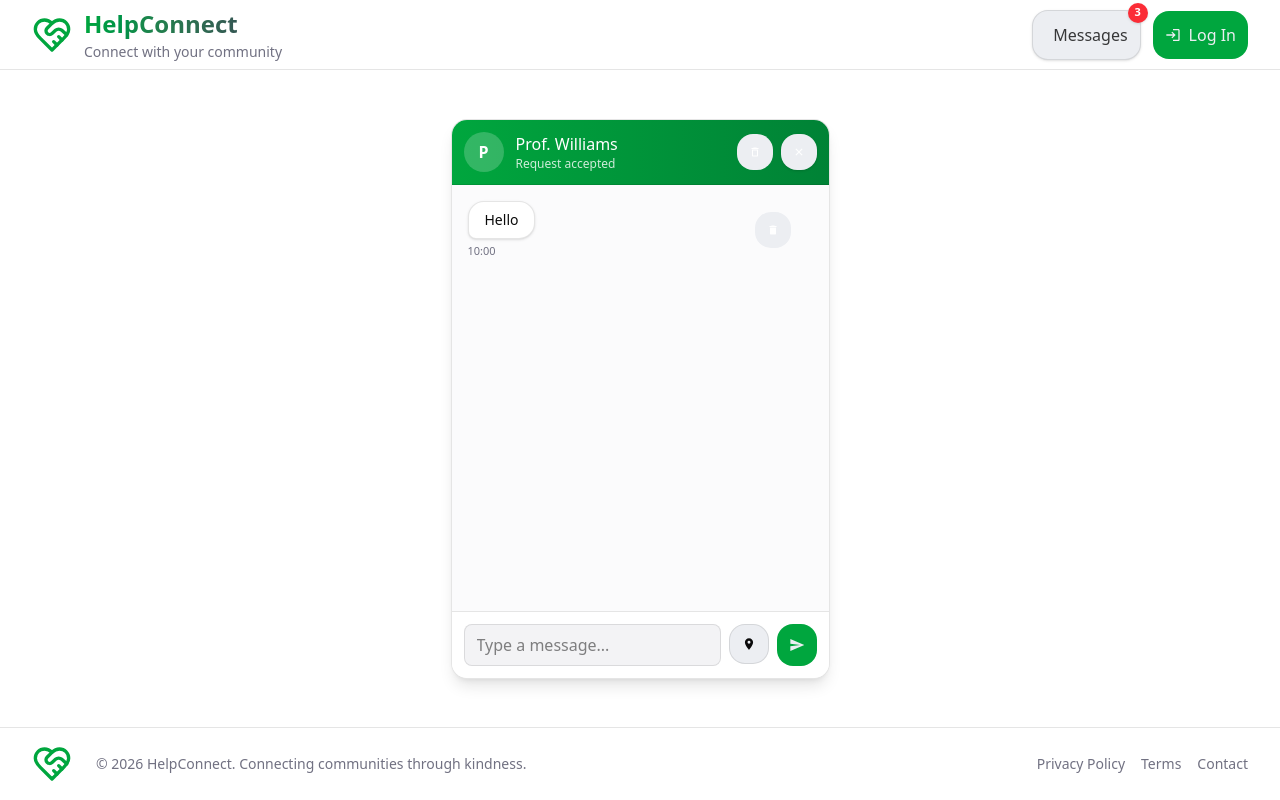
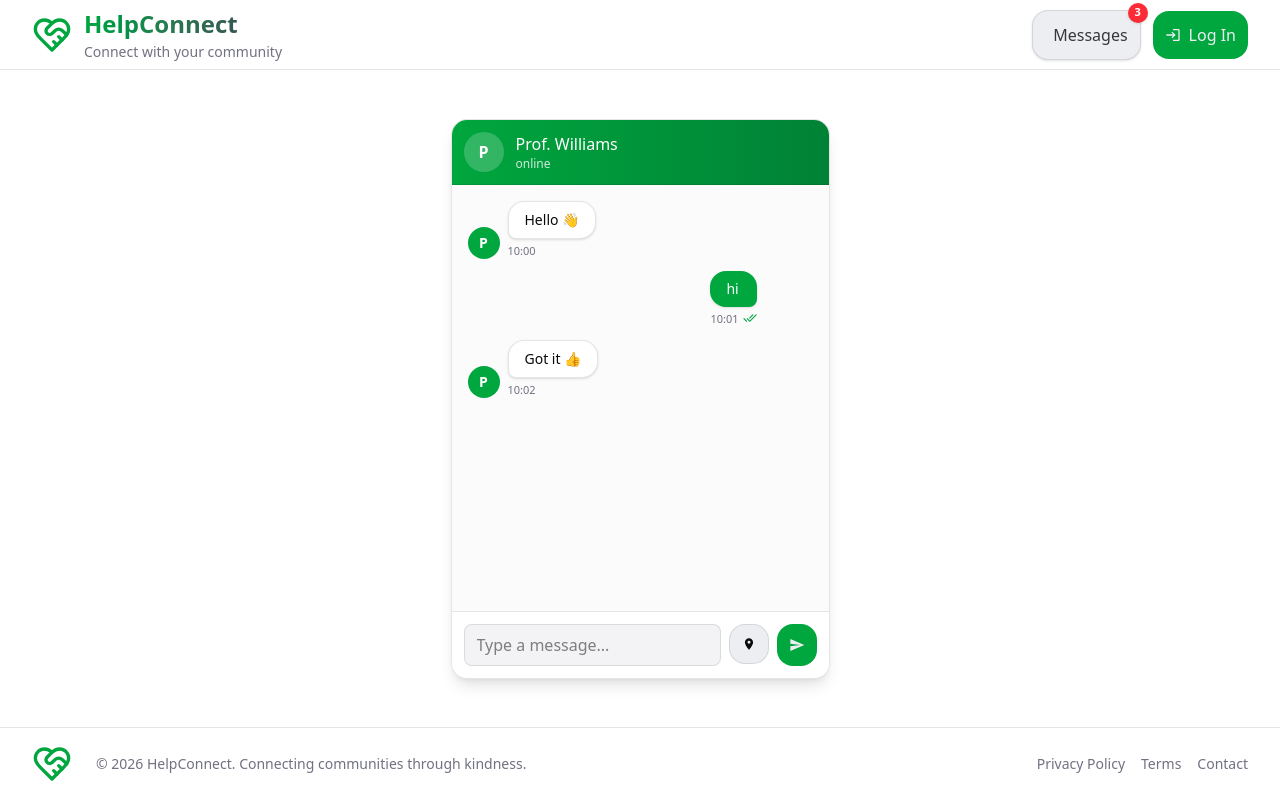
Before and after one commit to MiksuNy/web-project, a React (Vite) app in the folder frontend/: page /chat-test in a window 1280 px wide. Built offline with nearby package versions, Linux system fonts and the light colour scheme.

Commit message:
fix(chat):   swipe delete + remove ghost delete button + correct message roles

```diff
--- a/frontend/src/components/chat/ChatBox.jsx
+++ b/frontend/src/components/chat/ChatBox.jsx
@@ -1,14 +1,18 @@
-// React hooks
 import { useState, useRef, useEffect } from "react";
-import { MdClose, MdDeleteOutline } from "react-icons/md";
-
 import MessageBubble from "./MessageBubble";
 import ChatInput from "./ChatInput";
 
+const now = () =>
+  new Date().toLocaleTimeString([], { hour: "2-digit", minute: "2-digit" });
+
 export default function ChatBox() {
+
   const [messages, setMessages] = useState([
-    { id: 1, text: "Hello", mine: false, time: "10:00" },
+  { id: 1, text: "Hello 👋", mine: false, time: "10:00" },
+  { id: 2, text: "hi", mine: true, time: "10:01", seen: true },
+  { id: 3, text: "Got it 👍", mine: false, time: "10:02" },
 ]);
+
 
   const bottomRef = useRef(null);
 
@@ -16,18 +20,24 @@ export default function ChatBox() {
     bottomRef.current?.scrollIntoView({ behavior: "smooth" });
   }, [messages]);
 
+  // send text
   const send = (text) => {
     const id = Date.now();
-    const time = new Date().toLocaleTimeString([], {
-      hour: "2-digit",
-      minute: "2-digit",
-    });
 
     setMessages((m) => [
       ...m,
-      { id, text, mine: true, time, seen: false },
+      { id, text, mine: true, time: now(), seen: false },
     ]);
 
+    // fake reply (DEV)
+    setTimeout(() => {
+      setMessages((m) => [
+        ...m,
+        { id: id + 1, text: "Got it 👍", mine: false, time: now() },
+      ]);
+    }, 1200);
+
+    // seen simulation
     setTimeout(() => {
       setMessages((m) =>
         m.map((x) => (x.id === id ? { ...x, seen: true } : x))
@@ -35,82 +45,40 @@ export default function ChatBox() {
     }, 1500);
   };
 
-  const removeMessage = (id) => {
+  // delete
+  const removeMessage = (id) =>
     setMessages((m) => m.filter((x) => x.id !== id));
-  };
 
+  // location send
   const sendLocation = () => {
-    if (!navigator.geolocation) {
-      alert("Geolocation not supported");
-      return;
-    }
-
-    navigator.geolocation.getCurrentPosition(
-      (pos) => {
-        const { latitude, longitude } = pos.coords;
-
+    navigator.geolocation.getCurrentPosition((pos) => {
       const id = Date.now();
-        const time = new Date().toLocaleTimeString([], {
-          hour: "2-digit",
-          minute: "2-digit",
-        });
-
       setMessages((m) => [
         ...m,
         {
           id,
           mine: true,
           type: "location",
-            lat: latitude,
-            lng: longitude,
-            time,
+          lat: pos.coords.latitude,
+          lng: pos.coords.longitude,
+          time: now(),
           seen: false,
         },
       ]);
-
-        setTimeout(() => {
-          setMessages((m) =>
-            m.map((x) => (x.id === id ? { ...x, seen: true } : x))
-          );
-        }, 1500);
-      },
-      () => alert("Location permission denied"),
-      { enableHighAccuracy: true, timeout: 8000 }
-    );
+    });
   };
 
   return (
     <div className="w-full max-w-2xl mx-auto border border-border rounded-2xl bg-card shadow-lg flex flex-col h-[560px] overflow-hidden">
 
       {/* header */}
-      <div className="flex items-center gap-3 border-b border-border p-3 bg-linear-to-r from-green-600 to-green-700 text-white">
+      <div className="flex items-center gap-3 p-3 border-b border-border bg-linear-to-r from-green-600 to-green-700 text-white">
         <div className="w-10 h-10 rounded-full bg-white/20 flex items-center justify-center font-bold">
           P
         </div>
-
         <div>
           <div className="font-medium">Prof. Williams</div>
-          <div className="text-xs text-white/80">Request accepted</div>
-        </div>
-
-        <div className="ml-auto flex items-center gap-2">
-
-          {/* delete — soft white hover */}
-          <button
-            className="h-9 w-9 rounded-md hover:bg-white/15 flex items-center justify-center"
-            onClick={() => alert("Delete clicked")}
-          >
-            <MdDeleteOutline size={20} />
-          </button>
-
-          {/* close — GREEN themed */}
-          <button
-            className="h-9 w-9 rounded-md bg-green-600 hover:bg-green-700 text-white flex items-center justify-center shadow-sm"
-            onClick={() => alert("Close clicked")}
-          >
-            <MdClose size={18} />
-          </button>
-
+          <div className="text-xs text-white/80">online</div>
         </div>
       </div>
 
@@ -126,11 +94,7 @@ export default function ChatBox() {
         <div ref={bottomRef} />
       </div>
 
-      {/* input */}
-      <ChatInput
-        onSend={send}
-        onSendLocation={sendLocation}
-      />
+      <ChatInput onSend={send} onSendLocation={sendLocation} />
     </div>
   );
 }
--- a/frontend/src/components/chat/MessageBubble.jsx
+++ b/frontend/src/components/chat/MessageBubble.jsx
@@ -14,50 +14,45 @@ export default function MessageBubble({
   const startX = useRef(0);
   const [dx, setDx] = useState(0);
 
-  function onPointerDown(e) {
-    startX.current = e.clientX;
-  }
+  const down = (e) => (startX.current = e.clientX);
 
-  function onPointerMove(e) {
+  const move = (e) => {
     if (!startX.current) return;
     const diff = e.clientX - startX.current;
-    if (diff < 0) setDx(Math.max(diff, -90));
-  }
+    if (diff < 0) setDx(Math.max(diff, -80));
+  };
 
-  function onPointerUp() {
-    if (dx < -60) setDx(-90);
-    else setDx(0);
+  const up = () => {
+    if (dx < -60 && onDelete) onDelete();
+    setDx(0);
     startX.current = 0;
-  }
+  };
 
   return (
-    <div className={`relative flex ${mine ? "justify-end" : "justify-start"}`}>
+    <div className={`flex items-end gap-2 mb-3 ${mine ? "justify-end" : "justify-start"}`}>
 
-      {/* delete bg */}
-      <div className="absolute inset-y-0 right-0 w-20 flex items-center justify-center">
-        <button
-          onClick={onDelete}
-          className="h-9 w-9 rounded-md bg-red-600 text-white flex items-center justify-center"
-        >
-          <MdDelete />
-        </button>
-      </div>
+      {/* avatar other */}
+      {!mine && (
+        <div className="w-8 h-8 rounded-full bg-green-600 text-white flex items-center justify-center text-sm font-bold shrink-0">
+          P
+        </div>
+      )}
 
       <div
         style={{ transform: `translateX(${dx}px)` }}
-        className="transition-transform duration-150 max-w-[75%]"
-        onPointerDown={onPointerDown}
-        onPointerMove={onPointerMove}
-        onPointerUp={onPointerUp}
+        className="transition-transform duration-150 max-w-[72%]"
+        onPointerDown={down}
+        onPointerMove={move}
+        onPointerUp={up}
+        onPointerCancel={up}
+        touchAction="pan-y"
       >
-        {/* bubble */}
         <div
           className={[
             "px-4 py-2 rounded-2xl text-sm shadow-sm",
             mine
-              // ✅ سبز تم پروژه — نه primary
-              ? "bg-gradient-to-r from-green-600 to-green-700 text-white rounded-br-md"
-              : "bg-background border border-border rounded-bl-md",
+              ? "bg-green-600 text-white rounded-br-md"
+              : "bg-white border border-border rounded-bl-md",
           ].join(" ")}
         >
           {type === "location" ? (
@@ -65,18 +60,17 @@ export default function MessageBubble({
               href={`https://www.google.com/maps?q=${lat},${lng}`}
               target="_blank"
               rel="noreferrer"
-              className="underline font-medium text-white"
+              className="underline font-medium"
             >
-              📍 Location
+              📍 Open location
             </a>
           ) : (
             text
           )}
         </div>
 
-        {/* meta */}
-        <div className={`mt-1 text-[11px] flex items-center gap-1 ${mine ? "justify-end" : ""}`}>
-          {time && <span className="text-muted-foreground">{time}</span>}
+        <div className={`mt-1 text-[11px] flex gap-1 ${mine && "justify-end"}`}>
+          <span className="text-muted-foreground">{time}</span>
           {mine &&
             (seen ? (
               <MdDoneAll size={14} className="text-green-600" />
@@ -85,6 +79,16 @@ export default function MessageBubble({
             ))}
         </div>
       </div>
+
+      {/* swipe delete button */}
+      {mine && (
+        <button
+          onClick={onDelete}
+          className="ml-2 opacity-0 hover:opacity-100 transition bg-red-600 text-white rounded-full p-2"
+        >
+          <MdDelete size={16} />
+        </button>
+      )}
     </div>
   );
 }
```
Lines whose indentation alone changed are shown as unchanged.
